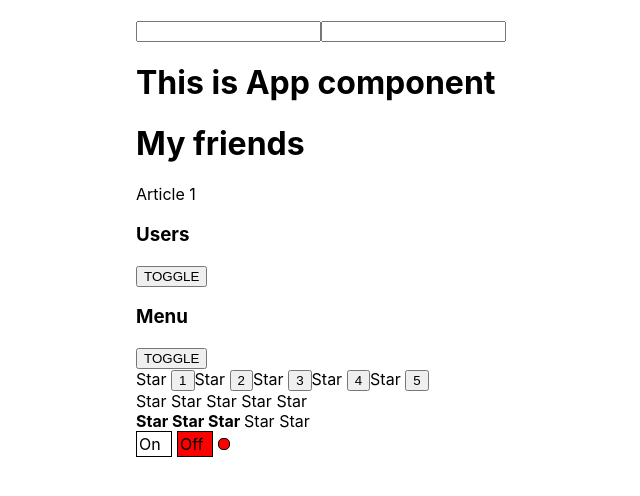
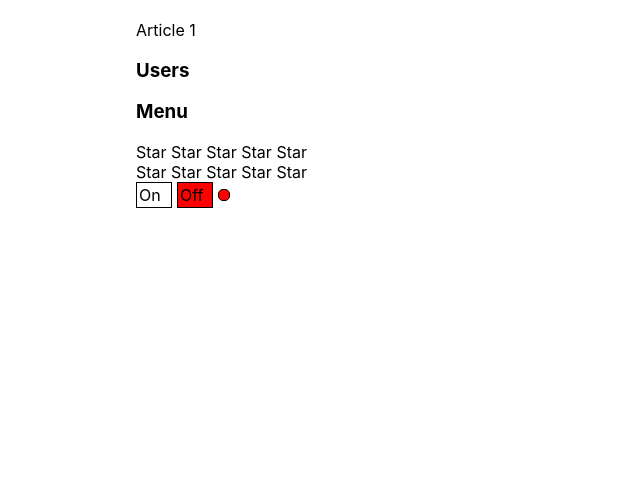
Before and after one commit to Chernik1991/react_cabzda_kak_podrobno, a React (Create React App) app: page / in a window 1280 px wide. Shown: the top 496 px of the page, without its empty margins (204-844 px from the left). Built offline with nearby package versions, Linux system fonts and the light colour scheme.

Commit message:
8 lesson

```diff
--- a/src/App.tsx
+++ b/src/App.tsx
@@ -1,29 +1,29 @@
-import React from 'react';
+import React, {useState} from 'react';
 import './App.css';
 import {Accordion} from './components/Accordion/Accordion';
-// import {Rating} from "./components/Rating/Rating";
 import {OnOff} from "./components/OnOff/OnOff";
 import { UncontrolledAccordion } from './components/UncontrolledAccordion/Accordion';
 import { UncontrolledRating } from './components/UncontrolledRating/Rating';
-import {Rating} from "./components/Rating/Rating";
+import {Rating, RatingValuetype} from './components/Rating/Rating';
 
-function App() {
+function App(props:any) {
+    let[ratingValue,setRatingValue]=useState<RatingValuetype>(0);
     return (
         <div className={"App"}>
-            <input/>
-            <input  checked={true}/>
-            <PageTitle title={"This is App component"}/>
-            <PageTitle title={"My friends"}/>
+            {/*<input/>*/}
+            {/*<input  checked={true}/>*/}
+            {/*<PageTitle title={"This is App component"}/>*/}
+            {/*<PageTitle title={"My friends"}/>*/}
             Article 1
             <UncontrolledAccordion titleValue={"Users"} />
             <UncontrolledAccordion titleValue={"Menu"} />
             {/*<Accordion titleValue={"Users"} collapsed={false}/>*/}
             {/*<Accordion titleValue={"Menu"} collapsed={true}/>*/}
             <UncontrolledRating/>
-            <Rating value={0}/>
+            {/*<Rating value={0}/>*/}
             {/*<Rating value={1}/>*/}
             {/*<Rating value={2}/>*/}
-            <Rating value={3}/>
+            <Rating value={ratingValue} onClick={setRatingValue}/>
             {/*<Rating value={4}/>*/}
             {/*<Rating value={5}/>*/}
             <OnOff/>
--- a/src/components/Rating/Rating.tsx
+++ b/src/components/Rating/Rating.tsx
@@ -1,39 +1,31 @@
 import React from "react";
 
+export type RatingValuetype=0|1|2|3|4|5
 type RatingPropsType={
-    value:number;
+    value:RatingValuetype;
+    onClick:(value:RatingValuetype)=>void
 }
 type StarPropsType={
     selected:boolean
+    value:RatingValuetype
+    onClick:(value:RatingValuetype)=>void
 }
 export function Rating(props: RatingPropsType) {
-
-    if (props.value === 5) {
-        return (
-            <div>
-                <Star selected={true}/>
-                <Star selected={true}/>
-                <Star selected={true}/>
-                <Star selected={true}/>
-                <Star selected={true}/>
-            </div>
-        );
-    }
-
     return (
         <div>
-            <Star selected={props.value >0}/>
-            <Star selected={props.value >1}/>
-            <Star selected={props.value >2}/>
-            <Star selected={props.value >3}/>
-            <Star selected={props.value >4}/>
+            <Star selected={props.value >0} onClick={props.onClick} value={1}/>
+            <Star selected={props.value >1} onClick={props.onClick} value={2}/>
+            <Star selected={props.value >2} onClick={props.onClick} value={3}/>
+            <Star selected={props.value >3} onClick={props.onClick} value={4}/>
+            <Star selected={props.value >4} onClick={props.onClick} value={5}/>
         </div>
     );
 }
 
 function Star(props: StarPropsType) {
     return(
-        props.selected === true?<span><b>Star </b></span>:<span>Star </span>)
+        <span onClick={()=>{
+            props.onClick(props.value)}}>{props.selected === true?<b>Star </b>:"Star "}</span>)
     // if (props.selected === true) {
     //     return (
     //         <span><b>Star </b></span>
--- a/src/components/UncontrolledAccordion/Accordion.tsx
+++ b/src/components/UncontrolledAccordion/Accordion.tsx
@@ -9,20 +9,20 @@ export function UncontrolledAccordion(props: AccordionPropsType) {
  let [collapsed,setCollapsed]=useState(true)
     return (
         <div>
-            <AccordionTitle title={props.titleValue}/>
-            <button onClick={()=>{setCollapsed(!collapsed)}}>TOGGLE</button>
+            <AccordionTitle title={props.titleValue} onClick={()=>{setCollapsed(!collapsed)}}/>
             {!collapsed&& <AccordionBody/>}
         </div>
     );
 }
 
 type AccordionTitlePropsType = {
-    title: string
+    title: string;
+    onClick:()=>void
 }
 
 function AccordionTitle(props: AccordionTitlePropsType) {
     return (
-        <h3>{props.title}</h3>
+        <h3 onClick={()=>{props.onClick()}}>{props.title}</h3>
     )
 }
 
--- a/src/components/UncontrolledRating/Rating.tsx
+++ b/src/components/UncontrolledRating/Rating.tsx
@@ -2,24 +2,27 @@ import React, {useState} from "react";
 
 type StarPropsType={
     selected:boolean
+    // star:1|2|3|4|5
+    setStar: ()=>void
 }
 export function UncontrolledRating() {
 
     let [star,setStar]=useState(0)
     return (
         <div>
-            <Star selected={star >0}/><button onClick={()=>{setStar(1)}}>1</button>
-            <Star selected={star >1}/><button onClick={()=>{setStar(2)}}>2</button>
-            <Star selected={star >2}/><button onClick={()=>{setStar(3)}}>3</button>
-            <Star selected={star >3}/><button onClick={()=>{setStar(4)}}>4</button>
-            <Star selected={star >4}/><button onClick={()=>{setStar(5)}}>5</button>
+            <Star selected={star >0} setStar={()=>{setStar(1)}} />
+            <Star selected={star >1} setStar={()=>{setStar(2)}} />
+            <Star selected={star >2} setStar={()=>{setStar(3)}} />
+            <Star selected={star >3} setStar={()=>{setStar(4)}} />
+            <Star selected={star >4} setStar={()=>{setStar(5)}}/>
         </div>
     );
 }
 
 function Star(props: StarPropsType) {
     return(
-    props.selected === true?<span><b>Star </b></span>:<span>Star </span>)
+        <span onClick={()=>{props.setStar()}}>{props.selected === true?<b>Star </b>:"Star "}</span>
+    )
     //
     // if (props.selected === true) {
     //     return (
```
